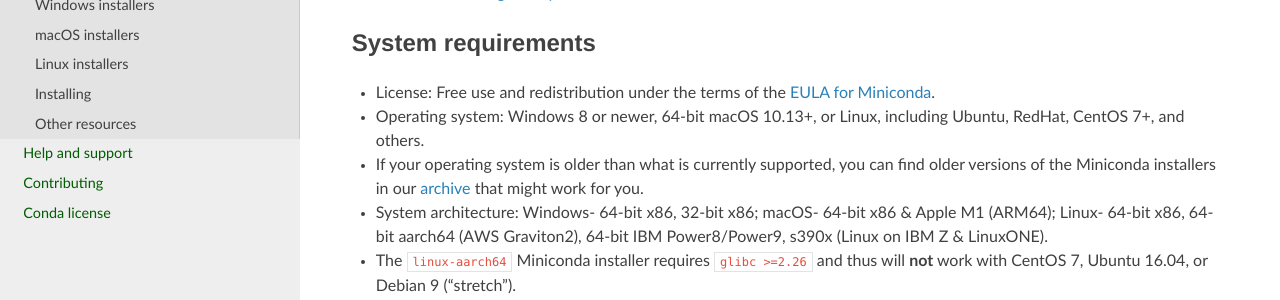
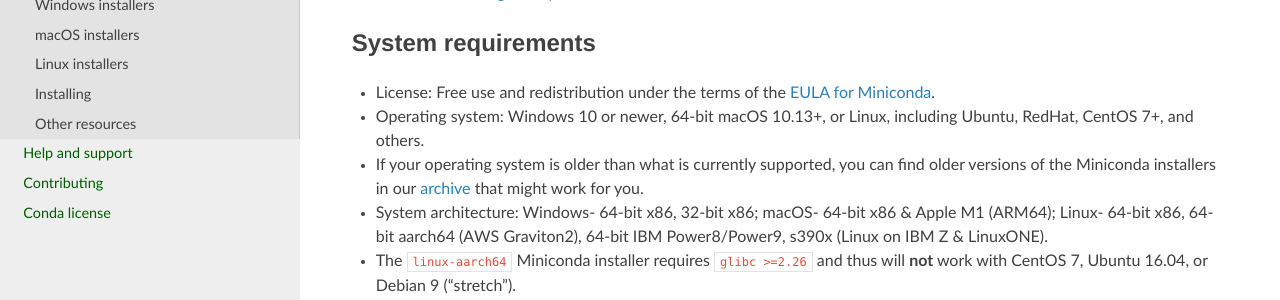
Before and after one commit to conda/conda-docs, a Sphinx documentation site: the page built from docs/source/miniconda.rst, in a window 1280 px wide and 900 px high. Shown: the part 271-571 px from the top of the window. Built offline with Sphinx 7.4.7 and the Read the Docs theme 2.0.0, drawn with Linux system fonts in a browser that asks for light colours.

Commit message:
Update minimum supported Windows OS version

```diff
--- a/docs/source/miniconda.rst
+++ b/docs/source/miniconda.rst
@@ -18,7 +18,7 @@
 ===================
 
 * License: Free use and redistribution under the terms of the `EULA for Miniconda <https://www.anaconda.com/end-user-license-agreement-miniconda>`_.
-* Operating system: Windows 8 or newer, 64-bit macOS 10.13+, or Linux, including Ubuntu, RedHat, CentOS 7+, and others.
+* Operating system: Windows 10 or newer, 64-bit macOS 10.13+, or Linux, including Ubuntu, RedHat, CentOS 7+, and others.
 * If your operating system is older than what is currently supported, you can find older versions of the Miniconda installers in our `archive <https://repo.anaconda.com/miniconda/>`_ that might work for you.
 * System architecture: Windows- 64-bit x86, 32-bit x86; macOS- 64-bit x86 & Apple M1 (ARM64); Linux- 64-bit x86, 64-bit aarch64 (AWS Graviton2), 64-bit IBM Power8/Power9, s390x (Linux on IBM Z & LinuxONE).
 * The ``linux-aarch64`` Miniconda installer requires ``glibc >=2.26`` and thus will **not** work with CentOS 7, Ubuntu 16.04, or Debian 9 ("stretch").
```
